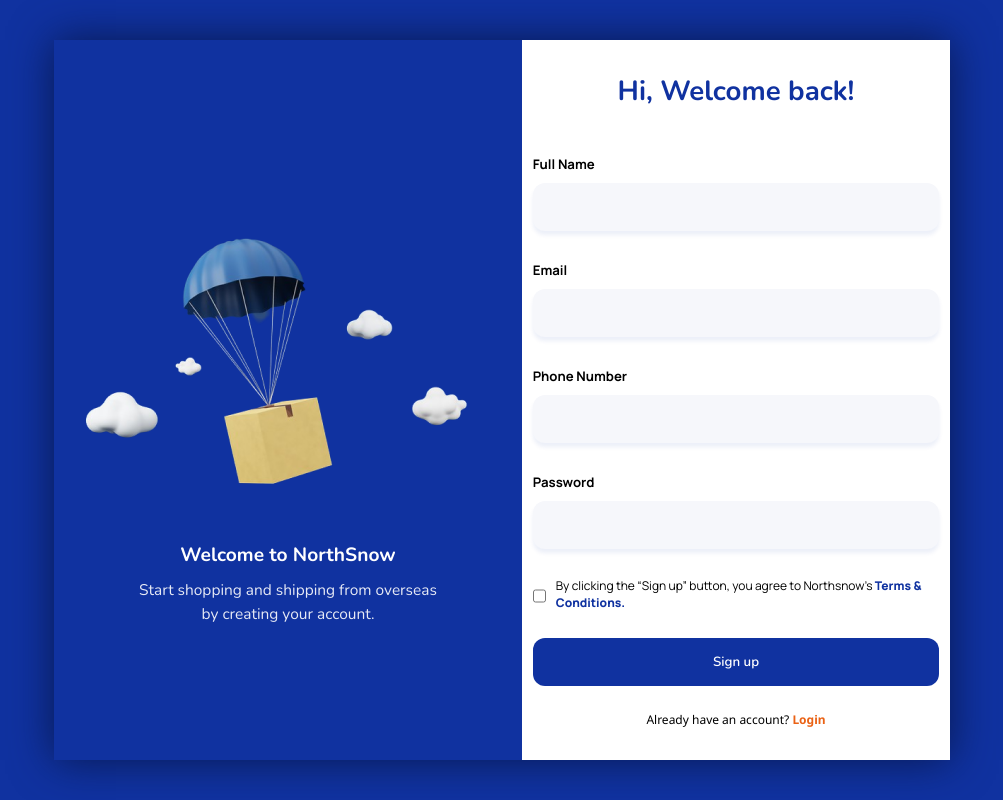
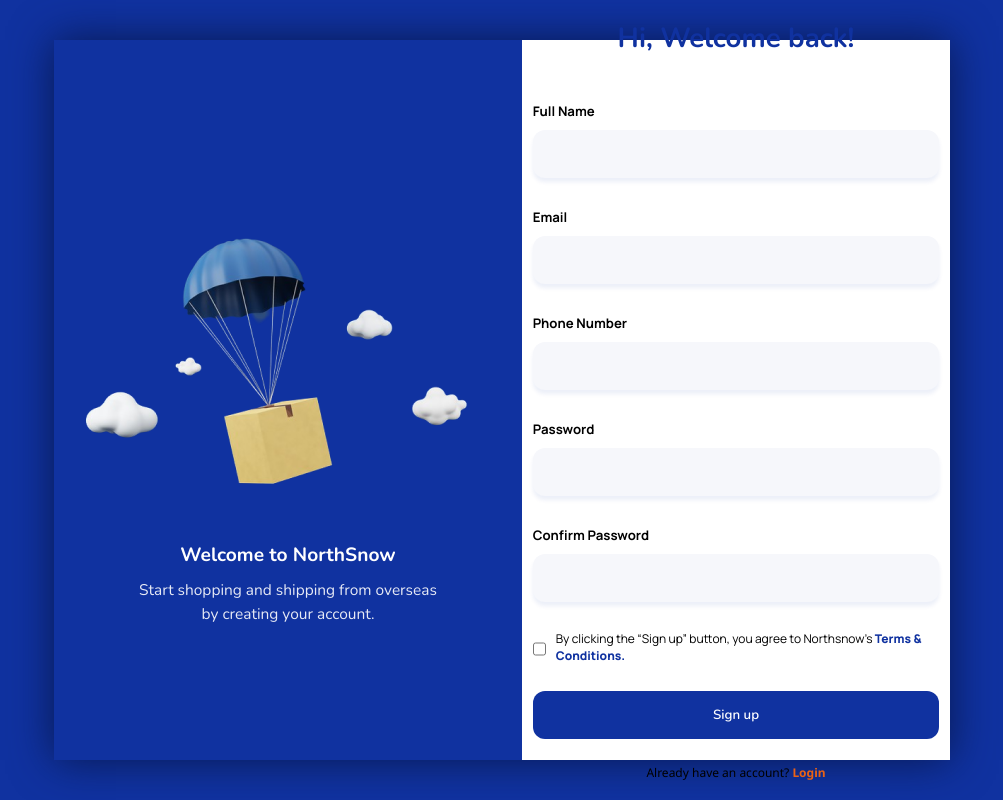
Before and after one commit to grace22411/Thefen, a React (Create React App) app: page /register in a window 1280 px wide. Shown: the whole page, without its empty margins (138-1141 px from the left). Built offline with nearby package versions, Linux system fonts and the light colour scheme.

Commit message:
update api

```diff
--- a/src/components/Private/PrivateRoute.tsx
+++ b/src/components/Private/PrivateRoute.tsx
@@ -12,11 +12,11 @@
 
 export const PrivateRoute = (props: PrivateRouteProps) => {
     const { component: Component, ...rest } = props;
-    const isAuthenticated = localStorage.getItem('token');
+    const isAuthenticated = localStorage.getItem('token') ;
     return (
         <Route{...rest}
             render={(routeProps) =>
-                !isAuthenticated ? (
+                isAuthenticated !== null ? (
                     <Component {...routeProps} />
                 ) : (
                         <Redirect
--- a/src/pages/Login/Login.tsx
+++ b/src/pages/Login/Login.tsx
@@ -17,13 +17,20 @@
     }
 
     const loginMethod = async(e:any) =>{
+        console.group(formData);
         e.preventDefault();
         const {history} = props;
         try{
             const result = await loginCall(formData);
-            console.log(result);
+            console.log(result.data);
+            if(result.status === 200){
+                console.log(result.data.data.token);
+                 localStorage.setItem('token',result.data.data.token);
+                // setLoggedIn(true);
+                 props.history.push('/dashboard');
+            }
         }catch(e){
-            console.log(e.response.data);
+            console.log(e);
         }
     }
 
@@ -46,7 +53,7 @@
                             </div>
                        </div>
                        <div className='login-content-button login-content-div'>
-                            <CustomButton bgColor={Colors.blueColor}>Login</CustomButton>
+                            <CustomButton onClick={loginMethod} bgColor={Colors.blueColor}>Login</CustomButton>
                        </div>
                        <div className='create-account'>
                            <p>Don't have an account? <span className='create-text'>Create one</span></p>
--- a/src/pages/Login/LoginService.tsx
+++ b/src/pages/Login/LoginService.tsx
@@ -1,9 +1,5 @@
-import {login} from '../../services';
+import {login,header} from '../../services';
 import axios,{AxiosResponse,AxiosRequestConfig} from 'axios';
 
-const header = {
-    'Accept': 'application/json',
-    'Content-Type': 'application/json'
-  }
 
  export const loginCall = (params:any) => axios.post(login,params,header);
--- a/src/pages/Login/login.scss
+++ b/src/pages/Login/login.scss
@@ -71,6 +71,9 @@
     }
     &-div{
         margin-bottom: 25px;
+        @include mobile-phones{
+            margin-bottom: 5px;
+        }
     }
 
     @include mobile-phones{
--- a/src/pages/Register/Register.tsx
+++ b/src/pages/Register/Register.tsx
@@ -1,14 +1,35 @@
-import React from 'react';
+import React, { useState } from 'react';
 import {Link} from 'react-router-dom';
 import {CustomButton,FlexContainer, Header3, ParagraphText} from '../../styles';
 import  {InputBox} from '../../components';
 import {flyover} from '../../images';
 import {Colors} from '../../styles/colors';
+import {registerCall} from './RegisterService'
 import '../Login/login.scss';
 import './register.scss';
 
 
-export const Register = () => {
+export const Register = (props) => {
+    const [formData,updateValues] = useState({name:'',email:'',password:'',passwordConfirm:'',phoneNumber:''});
+
+    //onchange
+    const handleInputChange = (e:any) => {
+        const {name, value} = e.target
+        updateValues({...formData, [name]: value})
+        console.log(formData)
+    }
+    const signUpMethod = async()=>{
+        console.group(formData);
+        const {history} = props;
+        try{
+            const result = await registerCall(formData);
+            if(result.status === 200){
+                console.log(result.data)
+            }
+        } catch(e){
+            console.log(e);
+        }
+    }
     return (
         <div className='container register-container'>
             <div className='register-container-content'>
@@ -28,17 +49,18 @@
                                 <Header3 textAlign='center' fontSize='2.3rem' className='login-welcome-title' color={Colors.blueColor} >Hi, Welcome back! </Header3>
                             </div>
                             <div className='login-form-display login-content-form login-content-div register-form-display'>
-                                    <InputBox labelText='Full Name' inputType='text'/>
-                                    <InputBox labelText='Email' inputType='text'/>
-                                    <InputBox labelText='Phone Number' inputType='password'/>
-                                    <InputBox labelText='Password' inputType='password'/>
+                                    <InputBox inputName='name'  handleChange={handleInputChange} labelText='Full Name' inputType='text'/>
+                                    <InputBox inputName='email'  handleChange={handleInputChange} labelText='Email' inputType='text'/>
+                                    <InputBox inputName='phoneNumber'   handleChange={handleInputChange} labelText='Phone Number' inputType='text'/>
+                                    <InputBox inputName='password'  handleChange={handleInputChange} labelText='Password' inputType='password'/>
+                                     <InputBox inputName='passwordConfirm'  handleChange={handleInputChange} labelText='Confirm Password' inputType='password'/>
                                     <div className='register-remember-me'>
                                        <input type="checkbox"/>
                                         <label>By clicking the “Sign up” button, you agree to Northsnow’s <Link to='/'>Terms & Conditions.</Link></label>
                                     </div>
                             </div>
                             <div className='login-content-button login-content-div register-content-button'>
-                                <CustomButton bgColor={Colors.blueColor}>Sign up</CustomButton>
+                                <CustomButton onClick={signUpMethod} bgColor={Colors.blueColor}>Sign up</CustomButton>
                             </div>
                             <div className='create-account'>
                                 <p>Already have an account? <span className='create-text'>Login</span></p>
--- /dev/null
+++ b/src/pages/Register/RegisterService.tsx
@@ -0,0 +1,6 @@
+import {register,header} from '../../services';
+
+import axios from 'axios';
+
+
+export const registerCall = (params:any)=>axios.post(register,params,header);
--- a/src/services/index.tsx
+++ b/src/services/index.tsx
@@ -1,4 +1,8 @@
-const baseUrl = ``;
+const baseUrl = `https://fierce-crag-66560.herokuapp.com/api/v1`;
+    export const header = {
+        'Accept': 'application/json',
+        'Content-Type': 'application/json'
+    }
 
     export const register = `${baseUrl}/auth/signup`;
     export const login = `${baseUrl}/auth/login`;
```
